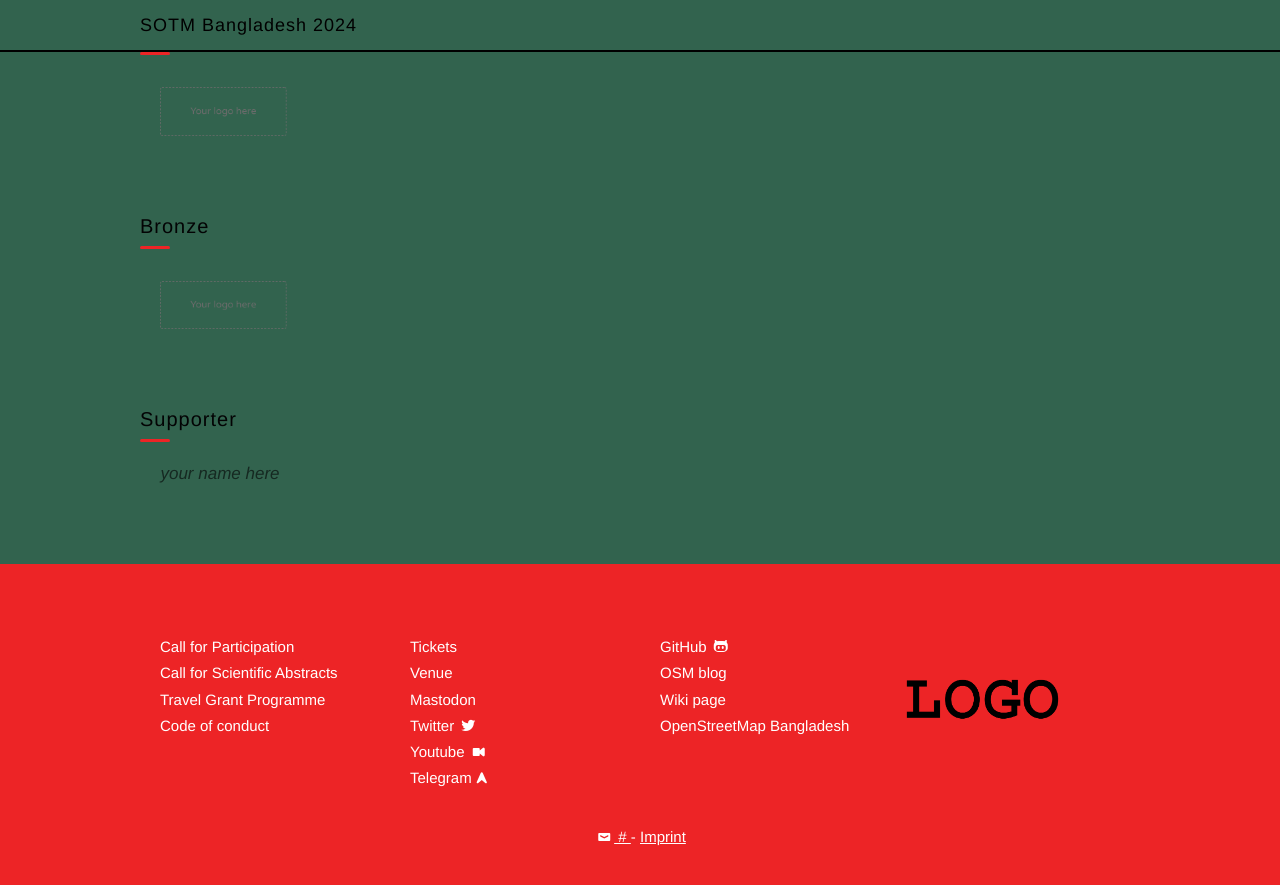
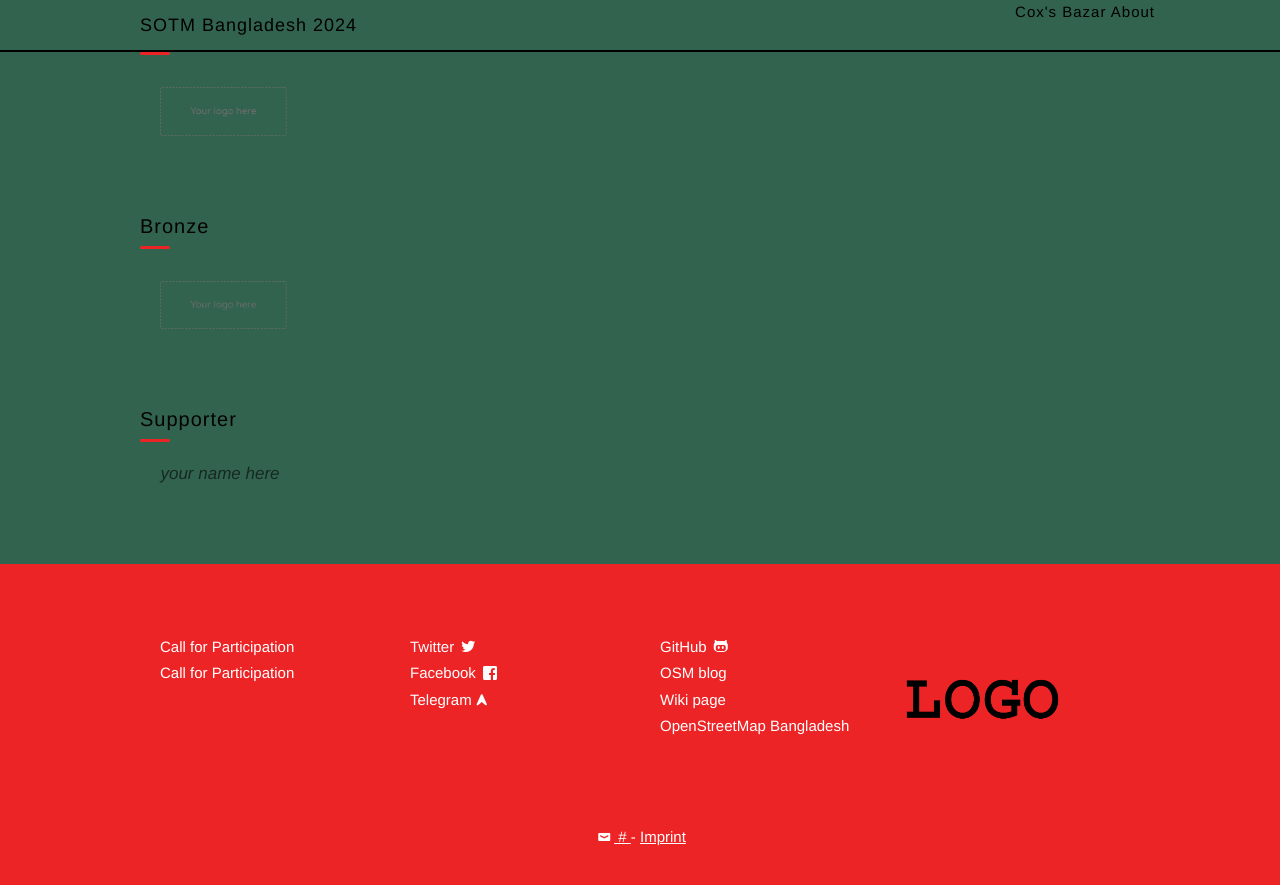
Before and after one commit to mapbd/sotmbd2024, a Jekyll site: the page built from index.html, in a window 1280 px wide and 900 px high, scrolled down 2512 px. Shown: the top 885 px of the window. Built offline with Jekyll 4.4.1, drawn with Linux system fonts in a browser that asks for light colours.

Commit message:
about added

```diff
--- a/_includes/footer.html
+++ b/_includes/footer.html
@@ -6,34 +6,37 @@
           <div class="col3 pad4x hide-mobile">
           </div>
           <nav class="col3 pad2x">
-            <a class="block" href="{{site.baseurl}}/calls/general"block>Call for Participation</a>
+            <a class="block" href="{{site.baseurl}}/about"block>Call for Participation</a>
+            <a class="block" href="{{site.baseurl}}/coxsbazar">Call for Participation</a>
+            <!-- <a class="block" href="{{site.baseurl}}/calls/general"block>Call for Participation</a> -->
             <!--<a class="block" href="https://lists.openstreetmap.org/pipermail/science/2021-February/000093.html">Call for applications for the Scientific Committee</a>-->
-            <a class="block" href="{{site.baseurl}}/calls/academic">Call for Scientific Abstracts</a>
+            <!-- <a class="block" href="{{site.baseurl}}/calls/academic">Call for Scientific Abstracts</a> -->
             <!--<a class="block" href="{{site.baseurl}}/calls/posters">Call for Posters</a>-->
             <!--<a class="block" href="https://wiki.openstreetmap.org/wiki/State_of_the_Map_2022/registration_lightning_talks">Call for Lightning Talks</a>-->
             <!--<a class="block" href="{{site.baseurl}}/calls/translators">Call for Translation Volunteers</a>-->
             <!--<a class="block" href="https://wiki.openstreetmap.org/wiki/State_of_the_Map_2021/registration_lightning_talks">Call for Lightning Talks</a>-->
-            <a class="block" href="{{site.baseurl}}/calls/travel_grants">Travel Grant Programme</a>
-            <a class="block" href="{{site.baseurl}}/codeofconduct/">Code of conduct</a>
+            <!-- <a class="block" href="{{site.baseurl}}/calls/travel_grants">Travel Grant Programme</a>
+            <a class="block" href="{{site.baseurl}}/codeofconduct/">Code of conduct</a> -->
           </nav>
           <nav class="col3 pad2x">
             <!--<a class="block" href="{{site.baseurl}}/programme/">Programme</a>-->
             <!--<a class="block" href="{{site.baseurl}}/posters/">Posters</a>-->
             <!--<a class="block" href="https://zenodo.org/record/7004791">Proceedings of the Academic&nbsp;Track</a>-->
             <!--<a class="block" href="{{site.baseurl}}/artwork/">Artwork</a>-->
-            <a class="block" href="{{site.baseurl}}/tickets/">Tickets</a>
-            <a class="block" href="{{site.baseurl}}/venue/">Venue</a>
+            <!-- <a class="block" href="{{site.baseurl}}/tickets/">Tickets</a>
+            <a class="block" href="{{site.baseurl}}/venue/">Venue</a> -->
             <!--<a class="block" href="{{site.baseurl}}/events/">Social Event</a>-->
           <!--</nav>
           <nav class="col3 pad2x">-->
-            <a class="block" href="#">Mastodon&nbsp;<svg class="icon"><use xlink:href="{{site.baseurl}}/img/icons/mastodon.svg#icon" href="{{site.baseurl}}/img/icons/mastodon.svg#icon"></use></svg></a>
-            <a class="block" href="#">Twitter&nbsp;<span class="icon twitter"></span></a>
-            <a class="block" href="#">Youtube&nbsp;<span class="icon video"></span></a>
-            <a class="block" href="#">Telegram<span class="icon compass"></span></a>
+            <!-- <a class="block" href="#">Mastodon&nbsp;<svg class="icon"><use xlink:href="{{site.baseurl}}/img/icons/mastodon.svg#icon" href="{{site.baseurl}}/img/icons/mastodon.svg#icon"></use></svg></a> -->
+            <a class="block" href="https://twitter.com/osmbd">Twitter&nbsp;<span class="icon twitter"></span></a>
+            <!-- <a class="block" href="#">Youtube&nbsp;<span class="icon video"></span></a> -->
+            <a class="block" href="https://www.facebook.com/groups/osmbd">Facebook&nbsp;<span class="icon facebook"></span></a>
+            <a class="block" href="https://t.me/OpenStreetMapBD">Telegram<span class="icon compass"></span></a>
           </nav>
           <nav class="col3 pad2x">
             <a class="block" href="https://github.com/BangladeshOpenInnovationLab/sotmbd2024">GitHub&nbsp;<span class="icon github"></span></a>
-            <a class="block" href="https://blog.openstreetmap.org/">OSM blog</a>
+            <a class="block" href="#">OSM blog</a>
             <a class="block" href="#">Wiki page</a>
             <a class="block" href="#/">OpenStreetMap Bangladesh</a>
           </nav>
--- a/_includes/nav.html
+++ b/_includes/nav.html
@@ -16,6 +16,8 @@
                         <a class="page-scroll" href="#page-top"></a>
                     </li>
 
+                    <a class="{% if page.url contains '/coxsbazar' %}active{% endif %}" href="{{site.baseurl}}/coxsbazar">Cox's Bazar</a>
+                    <a class="{% if page.url contains '/about' %}active{% endif %}" href="{{site.baseurl}}/about">About</a>
 
                     <!-- <li>
                         <a class="{% if page.url contains '/calls/general' %}active{% endif %}" href="{{site.baseurl}}/calls/general">Call for Participation</a>
```
Also changed, not shown: about/index.md (added, +23 -0 lines).
